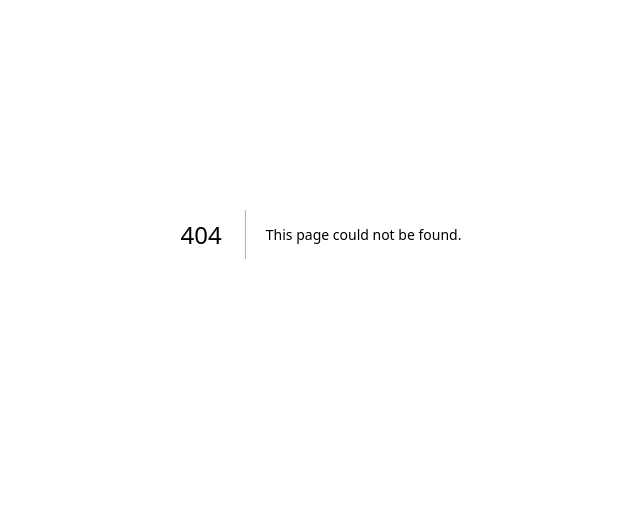
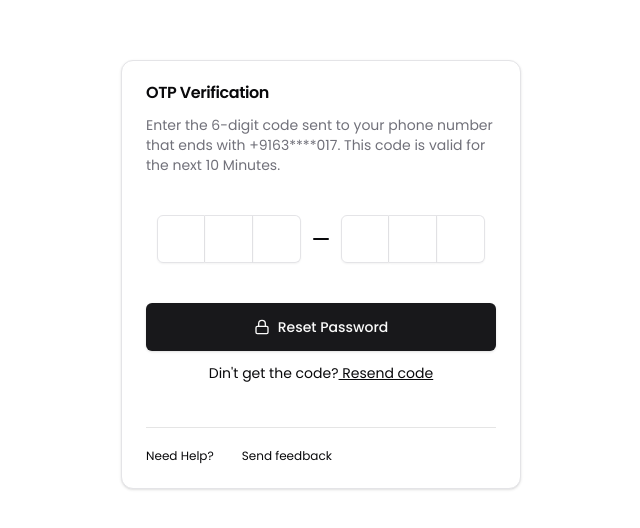
Before and after one commit to akshaywritescode/rangoli-live-components, a Next.js app: page /o/otp-verification in a window 1280 px wide. Before the commit this address had no page. Shown: the part 166-694 px from the top of the page, without its empty margins (319-959 px from the left). Built offline with nearby package versions, Linux system fonts and the light colour scheme.

Commit message:
added OTP Verification component

```diff
--- a/package.json
+++ b/package.json
@@ -18,6 +18,7 @@
     "class-variance-authority": "^0.7.1",
     "clsx": "^2.1.1",
     "framer-motion": "^12.0.5",
+    "input-otp": "^1.4.2",
     "lucide-react": "^0.474.0",
     "next": "15.1.6",
     "next-themes": "^0.4.4",
--- /dev/null
+++ b/src/app/components/OTPVerification.tsx
@@ -0,0 +1,52 @@
+import { Button } from "@/components/ui/button";
+import { Card, CardContent, CardDescription, CardFooter, CardHeader, CardTitle } from "@/components/ui/card";
+import { InputOTP, InputOTPGroup, InputOTPSeparator, InputOTPSlot } from "@/components/ui/input-otp";
+import { LockIcon } from "lucide-react";
+import Link from "next/link";
+import Separator from "./Separator";
+
+
+type TOTPVerification = {
+    resetType: "phone" | "email",
+    resetData: string
+}
+
+export default function OTPVerification({ resetType, resetData }: TOTPVerification) {
+    return <div className="container-center">
+        <Card className="w-[400px]">
+            <CardHeader>
+                <CardTitle className="mb-2">OTP Verification</CardTitle>
+                <CardDescription>Enter the 6-digit code sent to your {resetType === "phone" ? "phone number" : "email address"} that ends with {resetData}. This code is valid for the next 10 Minutes.</CardDescription>
+            </CardHeader>
+            <CardContent>
+                <div className="flex flex-col justify-center items-center mt-4">
+                    <InputOTP maxLength={6}>
+                        <InputOTPGroup>
+                            <InputOTPSlot index={0} className="h-12 w-12" />
+                            <InputOTPSlot index={1} className="h-12 w-12" />
+                            <InputOTPSlot index={2} className="h-12 w-12" />
+                        </InputOTPGroup>
+                        <InputOTPSeparator />
+                        <InputOTPGroup>
+                            <InputOTPSlot index={3} className="h-12 w-12" />
+                            <InputOTPSlot index={4} className="h-12 w-12" />
+                            <InputOTPSlot index={5} className="h-12 w-12" />
+                        </InputOTPGroup>
+                    </InputOTP>
+
+                    <Button className="mt-10 w-full py-6"><LockIcon />Reset Password</Button>
+                    <span className="text-sm mt-3">Din't get the code?<Link href={"#"} className="underline"> Resend code</Link></span>
+                </div>
+
+
+            </CardContent>
+            <CardFooter className="flex flex-col items-start mt-5">
+                <Separator className="w-full bg-black/10" />
+                <div className="flex gap-7 mt-5">
+                    <Link href={"#"} className="text-xs">Need Help?</Link>
+                    <Link href={"#"} className="text-xs">Send feedback</Link>
+                </div>
+            </CardFooter>
+        </Card>
+    </div>
+}
--- a/src/app/globals.css
+++ b/src/app/globals.css
@@ -72,3 +72,8 @@
     @apply bg-background text-foreground;
   }
 }
+
+
+.container-center {
+  @apply px-10 py-10 min-h-screen flex justify-center items-center;
+}
--- /dev/null
+++ b/src/app/o/otp-verification/page.tsx
@@ -0,0 +1,7 @@
+import OTPVerification from "@/app/components/OTPVerification";
+
+export default function OTPVerificationDemo() {
+    return <div className="container-center">
+        <OTPVerification resetType="phone" resetData="+9163****017" />
+    </div>
+}
--- /dev/null
+++ b/src/components/ui/input-otp.tsx
@@ -0,0 +1,71 @@
+"use client"
+
+import * as React from "react"
+import { OTPInput, OTPInputContext } from "input-otp"
+import { Minus } from "lucide-react"
+
+import { cn } from "@/lib/utils"
+
+const InputOTP = React.forwardRef<
+  React.ElementRef<typeof OTPInput>,
+  React.ComponentPropsWithoutRef<typeof OTPInput>
+>(({ className, containerClassName, ...props }, ref) => (
+  <OTPInput
+    ref={ref}
+    containerClassName={cn(
+      "flex items-center gap-2 has-[:disabled]:opacity-50",
+      containerClassName
+    )}
+    className={cn("disabled:cursor-not-allowed", className)}
+    {...props}
+  />
+))
+InputOTP.displayName = "InputOTP"
+
+const InputOTPGroup = React.forwardRef<
+  React.ElementRef<"div">,
+  React.ComponentPropsWithoutRef<"div">
+>(({ className, ...props }, ref) => (
+  <div ref={ref} className={cn("flex items-center", className)} {...props} />
+))
+InputOTPGroup.displayName = "InputOTPGroup"
+
+const InputOTPSlot = React.forwardRef<
+  React.ElementRef<"div">,
+  React.ComponentPropsWithoutRef<"div"> & { index: number }
+>(({ index, className, ...props }, ref) => {
+  const inputOTPContext = React.useContext(OTPInputContext)
+  const { char, hasFakeCaret, isActive } = inputOTPContext.slots[index]
+
+  return (
+    <div
+      ref={ref}
+      className={cn(
+        "relative flex h-9 w-9 items-center justify-center border-y border-r border-input text-sm shadow-sm transition-all first:rounded-l-md first:border-l last:rounded-r-md",
+        isActive && "z-10 ring-1 ring-ring",
+        className
+      )}
+      {...props}
+    >
+      {char}
+      {hasFakeCaret && (
+        <div className="pointer-events-none absolute inset-0 flex items-center justify-center">
+          <div className="h-4 w-px animate-caret-blink bg-foreground duration-1000" />
+        </div>
+      )}
+    </div>
+  )
+})
+InputOTPSlot.displayName = "InputOTPSlot"
+
+const InputOTPSeparator = React.forwardRef<
+  React.ElementRef<"div">,
+  React.ComponentPropsWithoutRef<"div">
+>(({ ...props }, ref) => (
+  <div ref={ref} role="separator" {...props}>
+    <Minus />
+  </div>
+))
+InputOTPSeparator.displayName = "InputOTPSeparator"
+
+export { InputOTP, InputOTPGroup, InputOTPSlot, InputOTPSeparator }
```
Also changed, not shown: 1 other file (tests, documents, lock files or other folders).
